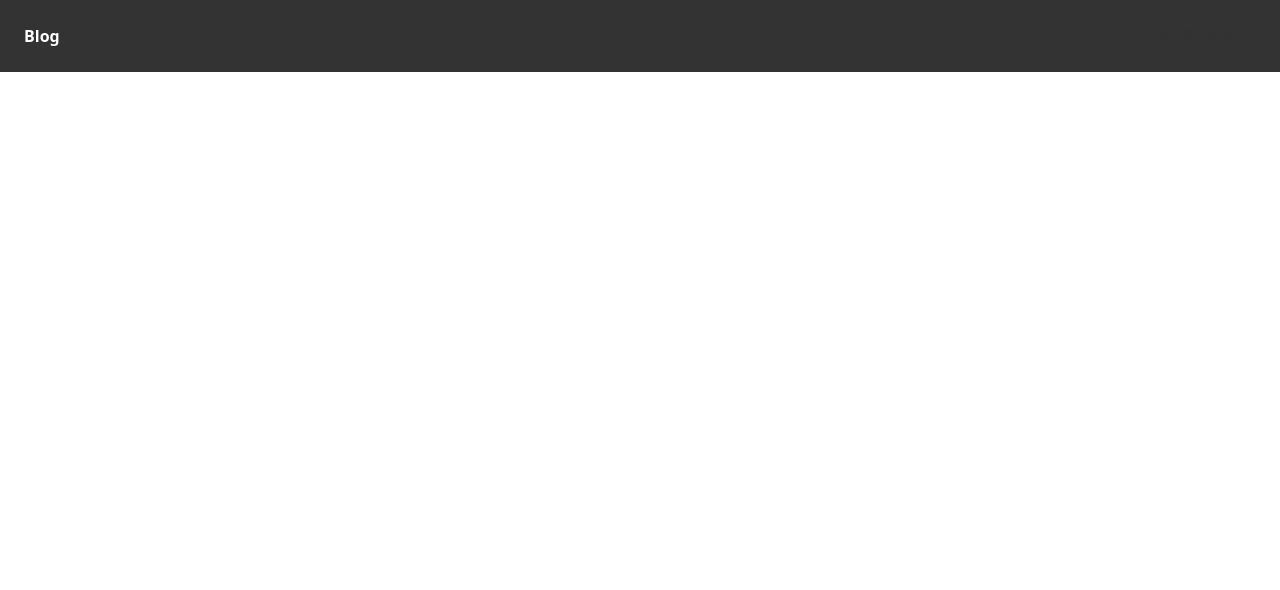
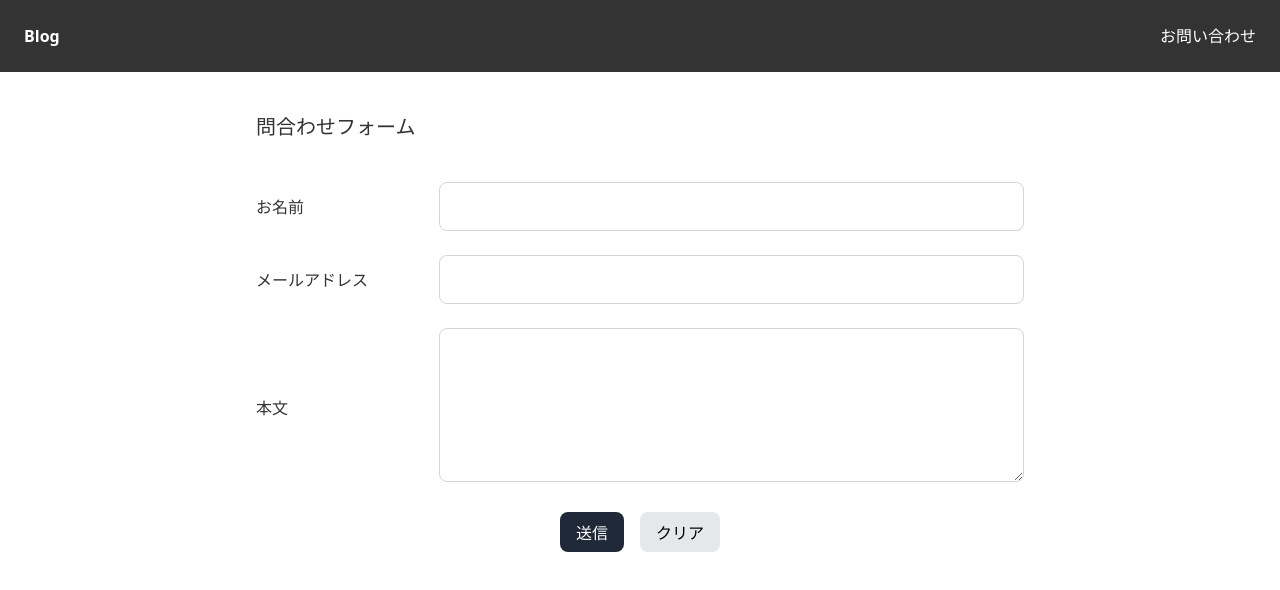
Before and after one commit to kana03181/test-project, a React (Vite) app: page /contact in a window 1280 px wide. Before the commit this address had no page. Shown: the top 590 px of the page. Built offline with nearby package versions, Linux system fonts and the light colour scheme.

Commit message:
課題4の実装

```diff
--- a/src/App.jsx
+++ b/src/App.jsx
@@ -1,35 +1,21 @@
-import { BrowserRouter, Routes, Route, Link } from "react-router-dom";
-import posts from "./data/posts";
+import { BrowserRouter, Routes, Route} from "react-router-dom";
 import ArticleList from "./components/Article/ArticleList";
+import Header from "./components/Header/Header";
 import "./App.css"
 import "./styles/global/global.css";
-import components from "./components/Header/Header.module.css";
 import Post from "./page/post/post";
+import Contact from "./page/contact/contact";
 
 function App() {
 
   return (
     <BrowserRouter>
-      <header className={components.header}>
-        <div className={components.headerInner}>
-          <div className={components.logo}>
-            <Link to="/" className={components.logoLink}>
-              <h1>Blog</h1>
-            </Link>
-          </div>
-          <nav className={components.nav}>
-            <div className={components.navInner}>
-              <ul className={components.navList}>
-                <li className={components.navListItem}><Link to="#">お問い合わせ</Link></li>
-              </ul>
-            </div>
-          </nav>
-        </div>
-      </header>
+      <Header />
       <main>
         <Routes>
-          <Route path="/" element={<ArticleList src={posts} />} />
+          <Route path="/" element={<ArticleList />} />
           <Route path="/posts/:id" element={<Post />} />
+          <Route path="/contact" element={<Contact />} />
         </Routes>
       </main>
     </BrowserRouter>
--- a/src/components/Article/ArticleList.jsx
+++ b/src/components/Article/ArticleList.jsx
@@ -14,7 +14,6 @@ export default function ArticleList() {
         setError(null);
 
         const res = await fetch("https://1hmfpsvto6.execute-api.ap-northeast-1.amazonaws.com/dev/posts");
-
 
         if (!res.ok) {
           throw new Error("記事が見つかりませんでした");
@@ -57,8 +56,6 @@ export default function ArticleList() {
     )
   }
 
-
-
   return (
     <div className={components.article}>
         {posts.map(post => (
--- /dev/null
+++ b/src/components/FormPart/FormInput.jsx
@@ -0,0 +1,18 @@
+import FormItem from "./FormItem";
+import FormStyles from "./FormItem.module.css";
+
+
+export default function FormInput({label, id, name, value, onChange, type="text"}) {
+  return (
+    <FormItem label={label}>
+      <input
+        id={id}
+        name={name}
+        value={value}
+        onChange={onChange}
+        className={FormStyles.textBox}
+      />
+    </FormItem>
+
+  );
+}
--- /dev/null
+++ b/src/components/FormPart/FormItem.jsx
@@ -0,0 +1,17 @@
+import FormLabel from "./FormLabel";
+import FormStyles from "./FormItem.module.css";
+
+export default function FormItem({label, htmlFor, children}) {
+  return (
+
+    <div className={FormStyles.formItem}>
+      <FormLabel htmlFor={htmlFor}>
+        {label}
+      </FormLabel>
+
+      <div className={FormStyles.formControl}>
+        {children}
+      </div>
+    </div>
+  );
+}
--- /dev/null
+++ b/src/components/FormPart/FormItem.module.css
@@ -0,0 +1,22 @@
+
+.formItem{
+  display: flex;
+  align-items: center;
+  justify-content: center;
+  margin-bottom: 1.5rem;
+}
+
+.name{
+  width: 240px;
+}
+
+.textBox{
+  padding: 1rem;
+  border-radius: .5rem;
+  border: 1px solid #d1d5db;
+  width: 100%;
+}
+
+.formControl{
+  width: 100%;
+}
--- /dev/null
+++ b/src/components/FormPart/FormLabel.jsx
@@ -0,0 +1,8 @@
+
+import FormStyles from "./FormItem.module.css";
+
+export default function FormLabel({ htmlFor, children }) {
+  return (
+    <label htmlFor={htmlFor} className={FormStyles.name}>{children}</label>
+  );
+}
--- /dev/null
+++ b/src/components/FormPart/FormTextArea.jsx
@@ -0,0 +1,19 @@
+import FormItem from "./FormItem";
+import FormStyles from "./FormItem.module.css";
+
+export default function FormTextArea({label, id, name, value, cols, rows, onChange}) {
+
+  return (
+    <FormItem label={label} htmlFor={id}>
+      <textarea
+        id={id}
+        name={name}
+        value={value}
+        cols={cols}
+        rows={rows}
+        onChange={onChange}
+        className={FormStyles.textBox}
+      />
+    </FormItem>
+  );
+}
--- /dev/null
+++ b/src/components/Header/Header.jsx
@@ -0,0 +1,24 @@
+import {Routes, Route, Link } from "react-router-dom";
+
+import components from "./Header.module.css";
+
+export default function Header() {
+  return (
+    <header className={components.header}>
+      <div className={components.headerInner}>
+        <div className={components.logo}>
+          <Link to="/" className={components.logoLink}><h1>Blog</h1></Link>
+        </div>
+        <nav className={components.nav}>
+          <div className={components.navInner}>
+            <ul className={components.navList}>
+              <li className={components.navListItem}>
+                <Link to="/contact" className={components.navListLink} >お問い合わせ</Link>
+              </li>
+            </ul>
+          </div>
+        </nav>
+      </div>
+    </header>
+  );
+}
--- a/src/components/Header/Header.module.css
+++ b/src/components/Header/Header.module.css
@@ -18,6 +18,7 @@
   font-size: 1rem;
 }
 
-.navListItem{
+.navListLink{
   font-weight: 700;
+  color: #fff;
 }
--- /dev/null
+++ b/src/page/contact/contact.jsx
@@ -0,0 +1,127 @@
+import { useState } from "react";
+import FormInput from "../../components/FormPart/FormInput";
+import FormTextArea from "../../components/FormPart/FormTextArea";
+import contactStyles from "./contact.module.css";
+
+export default function Contact() {
+  const [name, setName] = useState("");
+  const [email, setEmail] = useState("");
+  const [message, setMessage] = useState("");
+  const [errors, setErrors] = useState({});
+  const [isSubmitting, setIsSubmitting] = useState(false);
+
+  const validate = () => {
+    const newErrors = {};
+
+    if (!name.trim()) {
+      newErrors.name = "お名前は必須です。"
+    } else if (name.length > 30) {
+      newErrors.name = "お名前は30文字以内で入力してください。";
+    }
+
+    if (!email.trim()) {
+      newErrors.email = "メールアドレスは必須です。"
+    } else if (!/^[^\s@]+@[^\s@]+\.[^\s@]+$/.test(email)) {
+      newErrors.email = "メールアドレスの形式が正しくありません。";
+    }
+
+    if (!message.trim()) {
+      newErrors.message = "本文は必須です。"
+    } else if (message.length > 500) {
+      newErrors.message = "本文は500文字以内で入力してください。";
+    }
+
+    return newErrors;
+
+  };
+
+  const handleSubmit = async (e) =>{
+    e.preventDefault();
+
+    const validationErrors = validate();
+    setErrors(validationErrors);
+
+    if (Object.keys(validationErrors).length > 0) {
+      return;
+    }
+
+    setIsSubmitting(true);
+
+    try {
+      const res = await fetch("https://1hmfpsvto6.execute-api.ap-northeast-1.amazonaws.com/dev/contacts", {
+        method: "POST",
+        headers: {
+          "Content-Type": "application/json",
+        },
+        body: JSON.stringify({
+          name,
+          email,
+          message,
+        }),
+      });
+
+      if (!res.ok) {
+        throw new Error("送信に失敗しました");
+      }
+      alert("送信しました");
+      handleClear();
+
+
+    } catch (err) {
+      alert(err.message);
+
+    } finally {
+      setIsSubmitting(false);
+    }
+
+
+  }
+
+  const handleClear = () => {
+    setName("");
+    setEmail("");
+    setMessage("");
+    setErrors({});
+  }
+
+  return (
+    <div className={contactStyles.container}>
+      <h2 className={contactStyles.title}>問合わせフォーム</h2>
+      <form onSubmit={handleSubmit}>
+        <FormInput
+          label="お名前"
+          id = "name"
+          name="name"
+          value={name}
+          disabled={isSubmitting}
+          onChange={(e) => setName(e.target.value)}
+        />
+        {errors.name && <p className={contactStyles.error}>{errors.name}</p>}
+        <FormInput
+          label="メールアドレス"
+          id = "email"
+          name="email"
+          value={email}
+          disabled={isSubmitting}
+          onChange={(e) => setEmail(e.target.value)}
+        />
+        {errors.email && <p className={contactStyles.error}>{errors.email}</p>}
+        <FormTextArea
+          label="本文"
+          id = "message"
+          name="message"
+          cols={30}
+          rows={8}
+          value={message}
+          disabled={isSubmitting}
+          onChange={(e) => setMessage(e.target.value)}
+        />
+        {errors.message && <p className={contactStyles.error}>{errors.message}</p>}
+        <div className={contactStyles.btnWrap}>
+          <button type="submit" disabled={isSubmitting} className={`${contactStyles.btn} ${contactStyles.submit}`}>送信</button>
+          <button type="button" disabled={isSubmitting} onClick={handleClear} className={`${contactStyles.btn} ${contactStyles.clear}`}>クリア</button>
+        </div>
+      </form>
+    </div>
+  );
+}
--- /dev/null
+++ b/src/page/contact/contact.module.css
@@ -0,0 +1,44 @@
+
+.container{
+  max-width: 800px;
+  margin: 0 auto;
+  padding-block: 2.5rem;
+  padding-inline: 1rem;
+}
+
+.title{
+  font-size: 1.25rem;
+  margin-bottom: 2.5rem;
+}
+
+.btnWrap{
+  text-align: center;
+  display: flex;
+  align-items: center;
+  justify-content: center;
+  gap: 1rem;
+}
+
+.btn{
+  padding-block: 0.5rem;
+  padding-inline: 1rem;
+  border-radius: .5rem;
+  border: none;
+  font-weight: 700;
+  font-size: 1rem;
+}
+
+.btn.submit{
+  color: #fff;
+  background-color: #1f2937;
+}
+
+.btn.clear{
+  background-color: #e5e7eb;
+}
+
+
+.error{
+  color: #b91c1c;
+  font-size: .875rem;
+}
```
